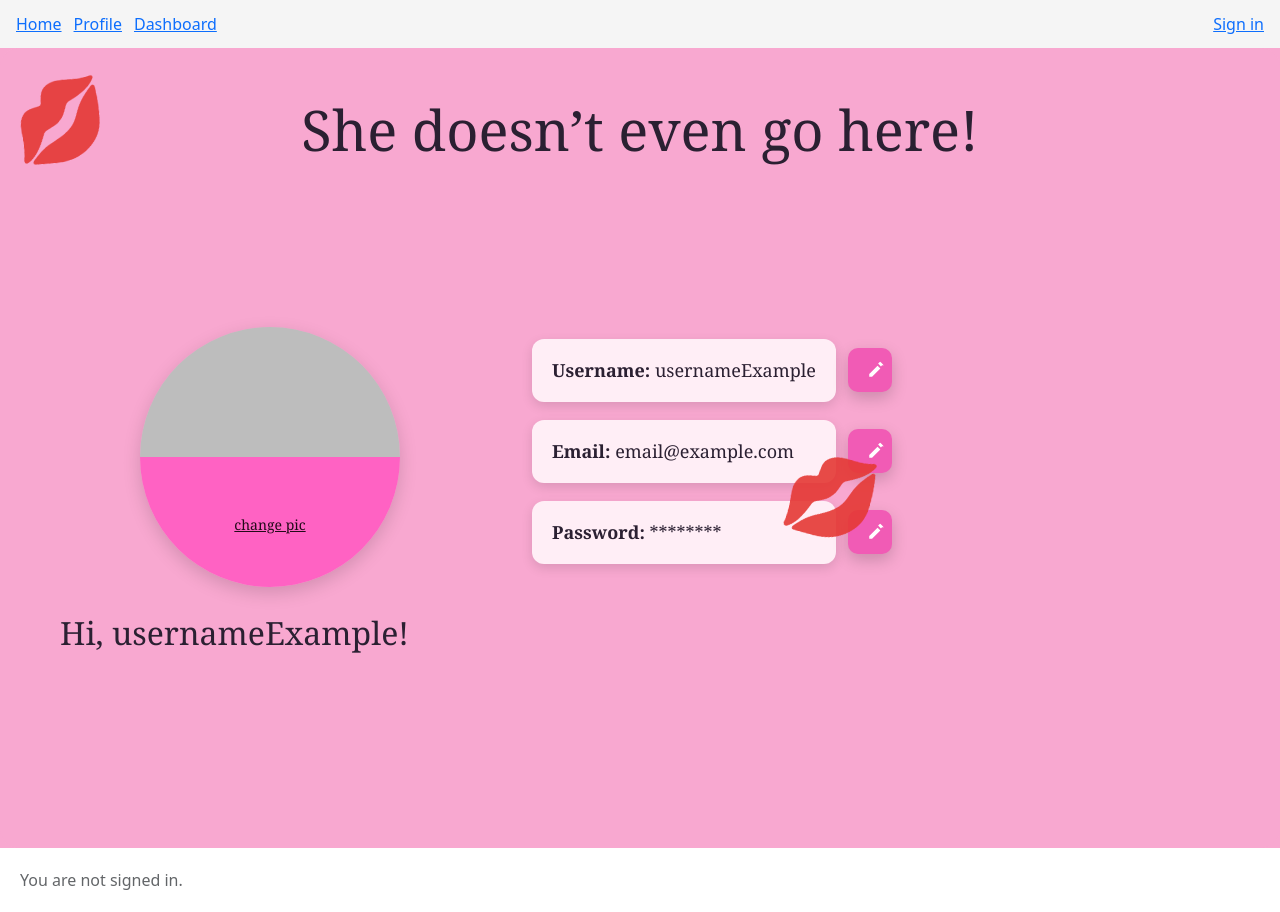
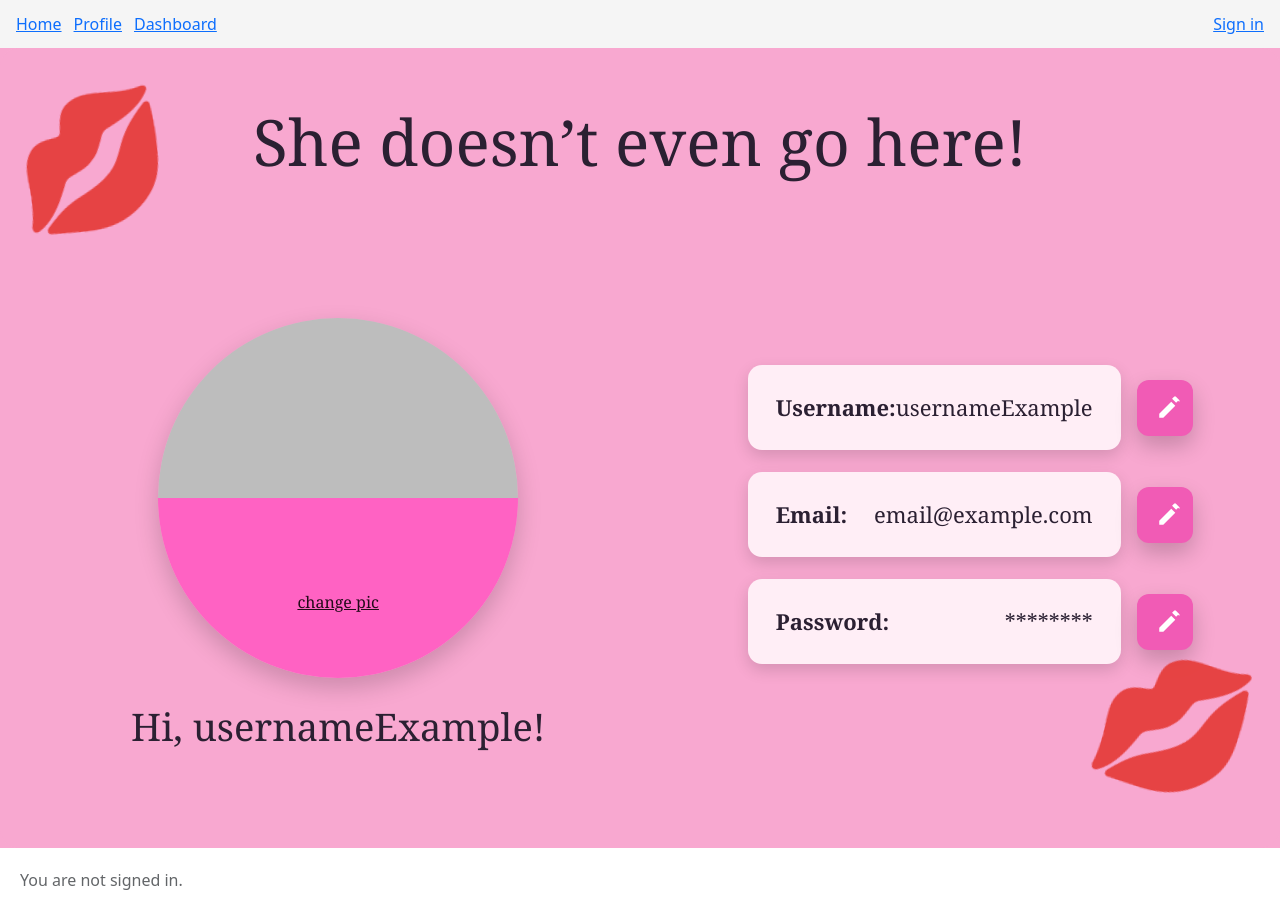
Before and after one commit to CPP-SheCodes-SLP-2025-26/fullstack, a React app in the folder frontend/: page /profile in a window 1280 px wide. Built offline with nearby package versions, Linux system fonts and the light colour scheme; no server answers; the HTML template or start-up script is replaced by a standard one.

Commit message:
fixed layout mistakes

```diff
--- a/frontend/src/pages/Profile.jsx
+++ b/frontend/src/pages/Profile.jsx
@@ -46,8 +46,8 @@ export default function ProfilePage() {
             value={passwordMasked}
             onEdit={() => alert("Route to change-password flow")}
           />
-          <div className="lips lips--br" aria-hidden="true">💋</div>
         </div>
+		<div className="lips lips--br" aria-hidden="true">💋</div>
       </div>
     </div>
   );
--- a/frontend/src/pages/ProfilePage.css
+++ b/frontend/src/pages/ProfilePage.css
@@ -5,10 +5,9 @@
   --text: #2b2032;
 }
 
-/* make it fill screen */
 .profile-page {
-  height: 100vh;
-  width: 100vw;
+  height: 100dvh;
+  width: 100%;
   margin: 0;
   background: var(--pink);
   display: flex;
@@ -18,21 +17,21 @@
   font-family: "Cormorant Garamond", Georgia, serif;
 }
 
-/* main card fills full height but with nice rounded corners */
+/* main card layout */
 .profile-card {
   background: var(--pink);
-  width: 100%;
-  height: 100%;
+  width: 100vw;
+  height: 100dvh;
   border-radius: 20px;
-  padding: 40px 60px;
+  padding: 48px 72px;
   position: relative;
   display: grid;
-  grid-template-columns: 420px 1fr;
+  grid-template-columns: 1fr 1fr;
   grid-template-areas:
     "title title"
     "left right";
-  align-items: start;
-  gap: 24px 40px;
+  align-items: stretch;
+  gap: 48px;
   box-sizing: border-box;
 }
 
@@ -40,7 +39,7 @@
 .profile-title {
   grid-area: title;
   text-align: center;
-  font-size: clamp(28px, 5vw, 56px);
+  font-size: clamp(32px, 6vw, 64px);
   margin: 8px 0 4px;
 }
 
@@ -50,23 +49,27 @@
   display: flex;
   flex-direction: column;
   align-items: center;
-  gap: 16px;
+  justify-content: center;
+  gap: 20px;
+  height: 100%;
 }
 
 .profile-right {
   grid-area: right;
   position: relative;
-  padding: clamp(8px, 1vw, 12px);
+  padding: clamp(10px, 1.2vw, 16px);
   display: flex;
   flex-direction: column;
-  gap: 18px;
-  max-width: 640px;
+  gap: 22px;
+  max-width: 760px;
+  margin-top: 60px;
   justify-self: start;
+  margin-left: 80px;
 }
 
 /* lips decor */
 .lips {
-  font-size: clamp(44px, 6vw, 96px);
+  font-size: clamp(72px, 10vw, 160px);
   opacity: 0.9;
   pointer-events: none;
 }
@@ -78,38 +81,38 @@
 }
 .lips--br {
   position: absolute;
-  right: 24px;
-  bottom: 24px;
-  transform: rotate(12deg);
+  right: 2%;
+  bottom: 4%;
+  transform: rotate(15deg);
+  z-index: 0;
 }
 
-/* avatar circle */
 .avatar {
-  width: clamp(180px, 26vw, 260px);
+  width: clamp(240px, 34vw, 360px);
   aspect-ratio: 1 / 1;
   border-radius: 50%;
   border: 0;
   cursor: pointer;
   background: linear-gradient(to bottom, #bdbdbd 0 50%, #ff62c3 50% 100%);
-  box-shadow: 0 6px 18px rgba(0, 0, 0, 0.15);
+  box-shadow: 0 10px 24px rgba(0, 0, 0, 0.18);
   position: relative;
   display: grid;
   place-items: center;
 }
 .avatar__cta {
   position: absolute;
-  bottom: 20%;
-  font-size: 14px;
+  bottom: 18%;
+  font-size: 16px;
   color: #220a18;
   text-decoration: underline;
 }
 
 /* greeting */
 .greeting {
-  font-size: clamp(22px, 3.2vw, 32px);
-  margin-top: 6px;
-  text-align: left;
-  align-self: start;
+  font-size: clamp(26px, 4vw, 38px);
+  margin-top: 0;
+  text-align: center;
+  align-self: center;
 }
 
 /* info rows */
@@ -117,17 +120,21 @@
   display: grid;
   grid-template-columns: 1fr auto;
   align-items: center;
-  gap: 12px;
-  max-width: 640px;
+  gap: 16px;
+  max-width: 760px;
 }
 
 .info-box {
   background: var(--pink-light);
-  border-radius: 12px;
-  padding: 18px 20px;
-  box-shadow: 0 4px 12px rgba(0, 0, 0, 0.12);
-  font-size: clamp(16px, 1.6vw, 18px);
+  border-radius: 14px;
+  padding: 26px 28px;
+  box-shadow: 0 6px 16px rgba(0, 0, 0, 0.14);
+  font-size: clamp(18px, 2.1vw, 22px);
   width: 100%;
+  min-height: 68px;
+  display: flex;
+  align-items: center;
+  justify-content: space-between;
 }
 
 .info-label {
@@ -138,12 +145,12 @@
   border: none;
   background: var(--pink-deep);
   color: white;
-  width: 44px;
-  height: 44px;
-  border-radius: 10px;
+  width: 56px;
+  height: 56px;
+  border-radius: 12px;
   display: grid;
   place-items: center;
-  box-shadow: 0 6px 16px rgba(0, 0, 0, 0.18);
+  box-shadow: 0 10px 22px rgba(0, 0, 0, 0.2);
   cursor: pointer;
   transition: transform 0.06s ease, filter 0.2s ease;
 }
@@ -155,6 +162,8 @@
 }
 .edit-btn svg {
   fill: currentColor;
+  width: 26px;
+  height: 26px;
 }
 
 /* responsive */
@@ -165,11 +174,12 @@
       "title"
       "left"
       "right";
-    gap: 18px 16px;
+    gap: 20px 16px;
     padding: 30px 20px;
   }
   .profile-right {
     justify-self: stretch;
+    margin-left: 0; /* remove offset on small screens */
   }
   .lips--br {
     display: none;
```
